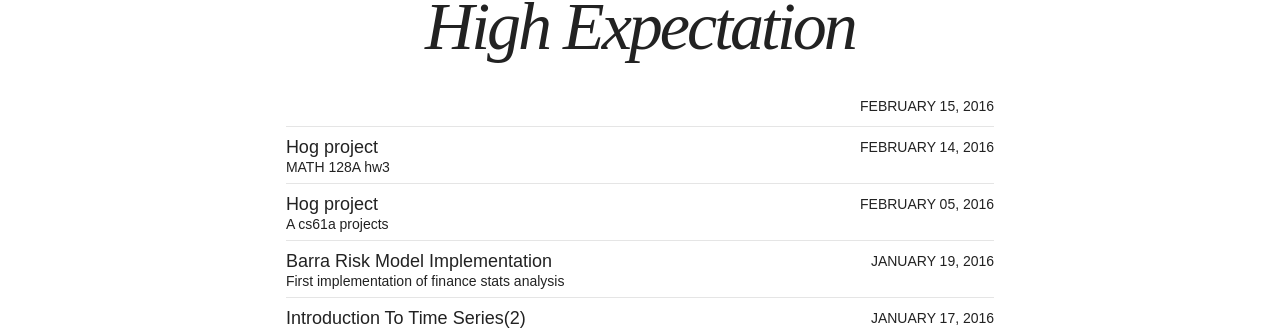
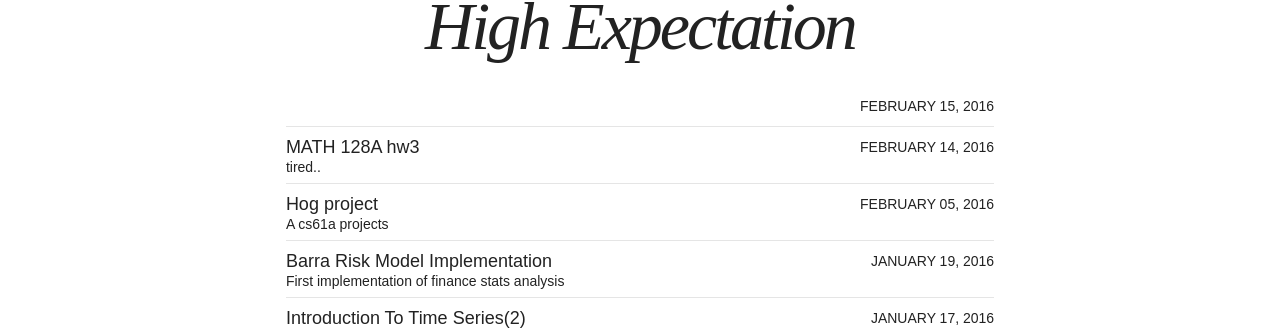
Before and after one commit to ryanyuan42/ryanyuan42.github.io, a Jekyll site: the page built from index.html, in a window 1280 px wide. Shown: the part 486-816 px from the top of the page. Built offline with Jekyll 4.4.1, drawn with Linux system fonts in a browser that asks for light colours; nearby versions of some CDN libraries.

Commit message:
Update 2016-02-14-math128a_hw3.md

```diff
--- a/_posts/2016-02-14-math128a_hw3.md
+++ b/_posts/2016-02-14-math128a_hw3.md
@@ -1,7 +1,7 @@
 ---
 layout: post
-title: "Hog project"
-excerpt: "MATH 128A hw3"
+title: "MATH 128A hw3"
+excerpt: "tired.."
 categories: articles
 tags: [numerical analysis]
 comments: true
```
